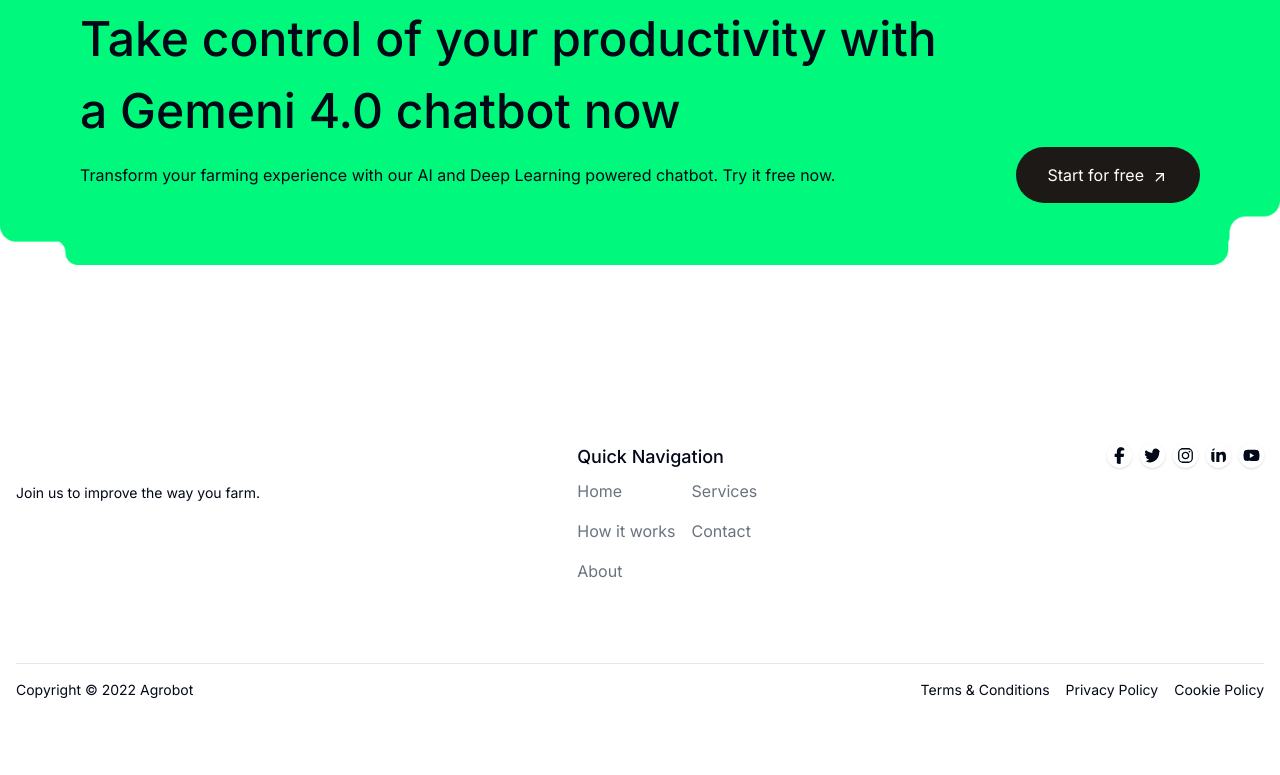
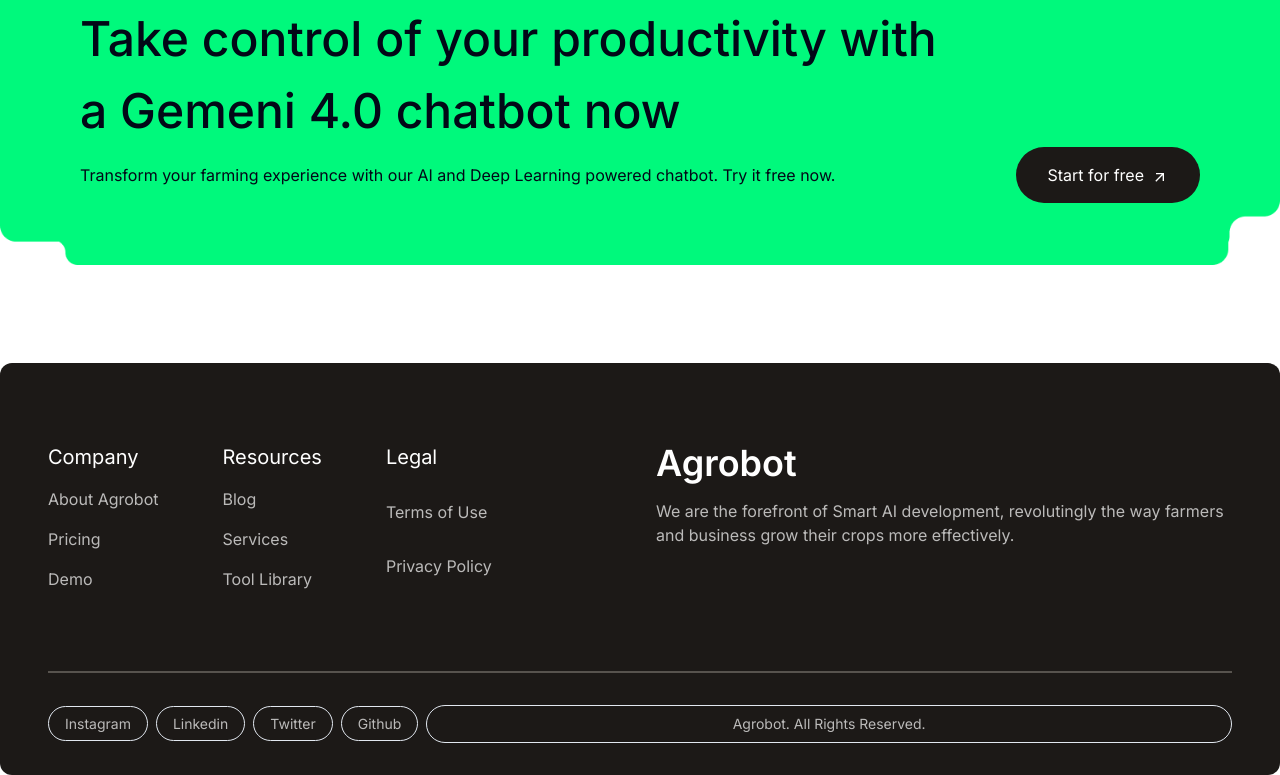
Before and after one commit to Sujanban/agrobot, a React (Vite) app in the folder client/: page / in a window 1280 px wide. Shown: the part 3403-4178 px from the top of the page. Before the commit the page ends 4119 px from the top, so only its background shows below. Built offline with nearby package versions, Linux system fonts and the light colour scheme.

Commit message:
footer updated

```diff
--- a/client/src/components/Footer.jsx
+++ b/client/src/components/Footer.jsx
@@ -8,39 +8,48 @@
 
 const Footer = () => {
   return (
-    <section className='relative'>
-      <div className='hidden md:block left-0 -top-[20%] absolute w-1/2 rounded-r-full h-32  p-4 bg-white'></div>
-      <div className='hidden md:block right-0 -top-[20%] absolute w-1/2 rounded-l-full h-32  p-4 bg-white'></div>
-      <div className='px-4  max-w-7xl mx-auto'>
-        <div className='py-20 flex justify-between flex-wrap gap-4'>
-          <div className='space-y-4'>
-            <Link className='bg-green px-4 py-2 rounded-full text-white' to='/'>Agrobot</Link>
-            <p className='text-sm max-w-sm '>Join us to improve the way you farm. </p>
-          </div>
-          <div className='space-y-2'>
-            <h1 className='font-medium text-lg'>Quick Navigation</h1>
-            <ul className='text-gray-500 grid grid-cols-2 gap-4'>
-              <li><Link to='/'>Home</Link></li>
-              <li><Link to='/services'>Services</Link></li>
-              <li><Link to='/howitworks'>How it works</Link></li>
-              <li><Link to='/contact'>Contact</Link></li>
-              <li><Link to='/about'>About</Link></li>
-            </ul>
-          </div>
-          <div className='flex space-x-2'>
-            <Link><FaFacebookF className="p-1 rounded-full shadow" size={25} /></Link>
-            <Link><FaTwitter className="p-1 rounded-full shadow" size={25} /></Link>
-            <Link><FaInstagram className="p-1 rounded-full shadow" size={25} /></Link>
-            <Link><FaLinkedinIn className="p-1 rounded-full shadow" size={25} /></Link>
-            <Link><FaYoutube className="p-1 rounded-full shadow" size={25} /></Link>
+    <section className=' text-white'>
+      <div className='bg-stone-900 rounded-xl max-w-7xl mx-auto'>
+        <div className=' px-12 py-20 '>
+          <div className='flex justify-between'>
+            <div className='flex space-x-16'>
+              <div className='grid space-y-4'>
+                <h1 className='text-xl'>Company</h1>
+                <Link className='text-white/70'>About Agrobot</Link>
+                <Link className='text-white/70'>Pricing</Link>
+                <Link className='text-white/70'>Demo</Link>
+              </div>
+
+              <div className='grid space-y-4'>
+                <h1 className='text-xl'>Resources</h1>
+                <Link className='text-white/70'>Blog</Link>
+                <Link className='text-white/70'>Services</Link>
+                <Link className='text-white/70'>Tool Library</Link>
+              </div>
+
+              <div className='grid space-y-4'>
+                <h1 className='text-xl'>Legal</h1>
+                <Link className='text-white/70'>Terms of Use</Link>
+                <Link className='text-white/70'>Privacy Policy</Link>
+              </div>
+            </div>
+            <div className='max-w-xl space-y-4'>
+              <Link className='text-4xl font-semibold'>Agrobot</Link>
+              <p className='text-white/70'>We are the forefront of Smart AI development, revolutingly the way farmers and business grow their crops more effectively.</p>
+            </div>
           </div>
         </div>
-        <div className='text-sm border-t py-4 flex justify-between items-center flex-wrap'>
-          <h1>Copyright © 2022 Agrobot</h1>
-          <div className='flex items-center space-x-4 flex-wrap'>
-            <Link>Terms & Conditions</Link>
-            <Link>Privacy Policy</Link>
-            <Link>Cookie Policy</Link>
+        <div className='px-12 '>
+          <div className='text-sm flex items-center py-8 border-t-2 border-stone-600 text-white/70 space-x-2'>
+            <div className='space-x-2'>
+              <Link className='px-4 py-2 border rounded-full'>Instagram</Link>
+              <Link className='px-4 py-2 border rounded-full'>Linkedin</Link>
+              <Link className='px-4 py-2 border rounded-full'>Twitter</Link>
+              <Link className='px-4 py-2 border rounded-full'>Github</Link>
+            </div>
+            <div className='grow border text-center rounded-full px-4 py-2 '>
+              <Link className=''>Agrobot. All Rights Reserved.</Link>
+            </div>
           </div>
         </div>
       </div>
```
